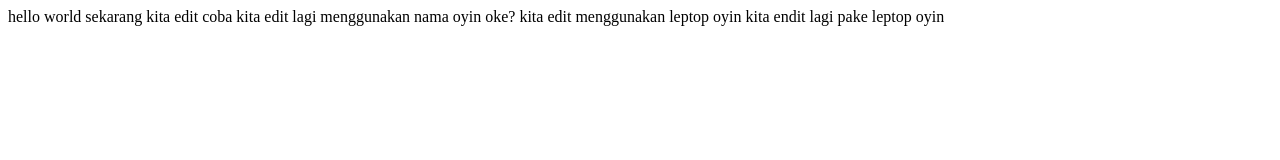
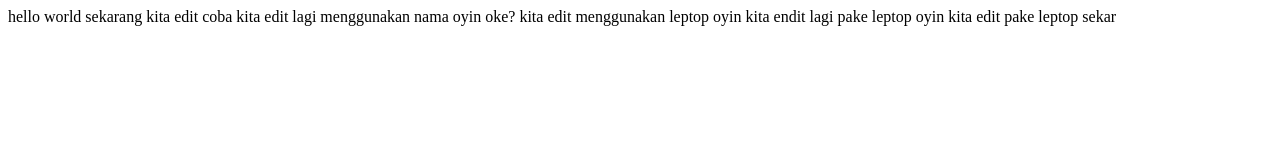
Before and after one commit to rahmaoyinsekar/pemanasan, a plain HTML site: page index.html in a window 1280 px wide. Drawn offline with Linux system fonts and the light colour scheme.

Commit message:
sekar 19/11/2026

```diff
--- a/index.html
+++ b/index.html
@@ -11,5 +11,6 @@
     coba kita edit lagi menggunakan nama oyin oke?
     kita edit menggunakan leptop oyin
     kita endit lagi pake leptop oyin
+    kita edit pake leptop sekar
 </body>
 </html>
```
